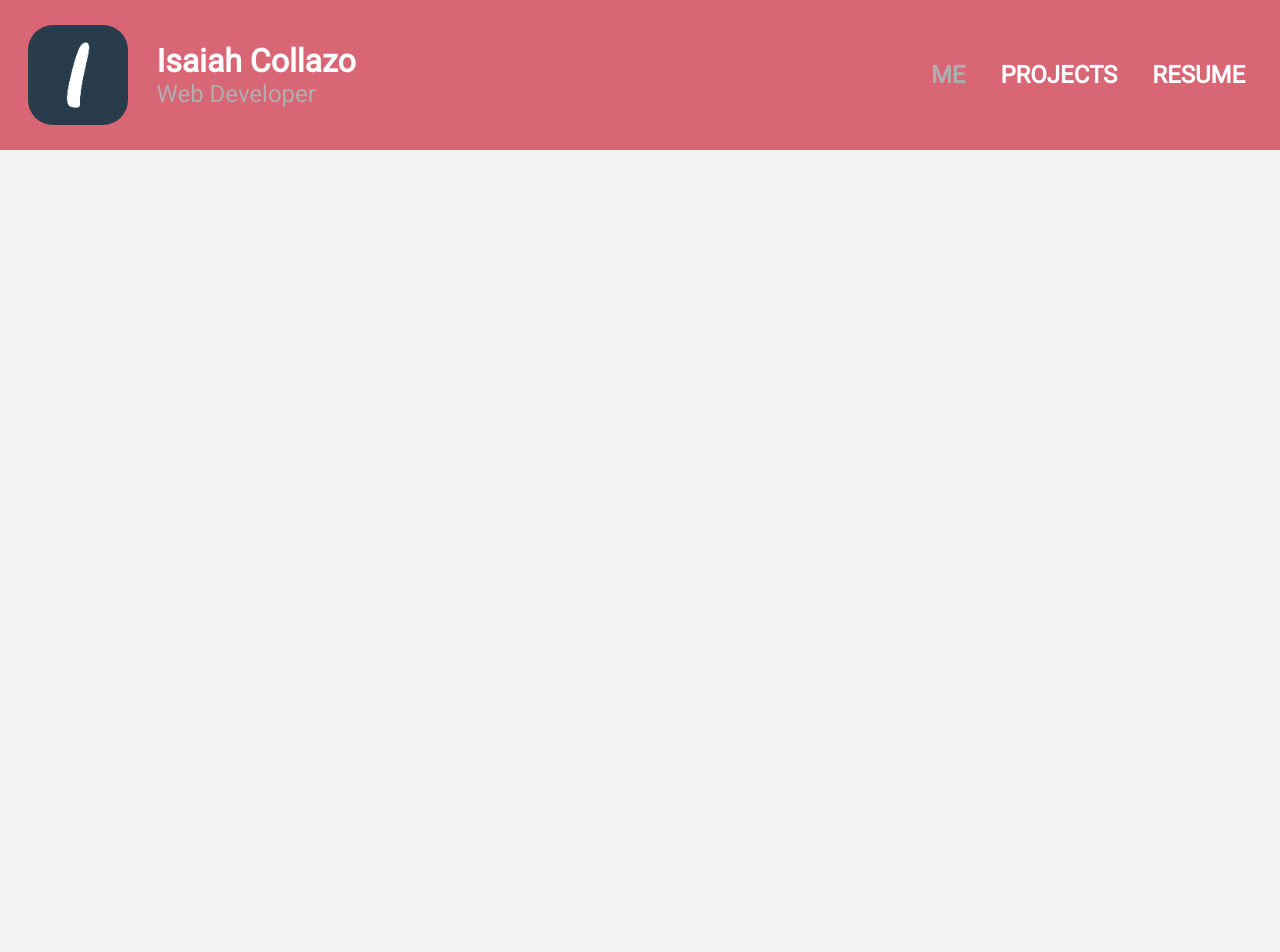
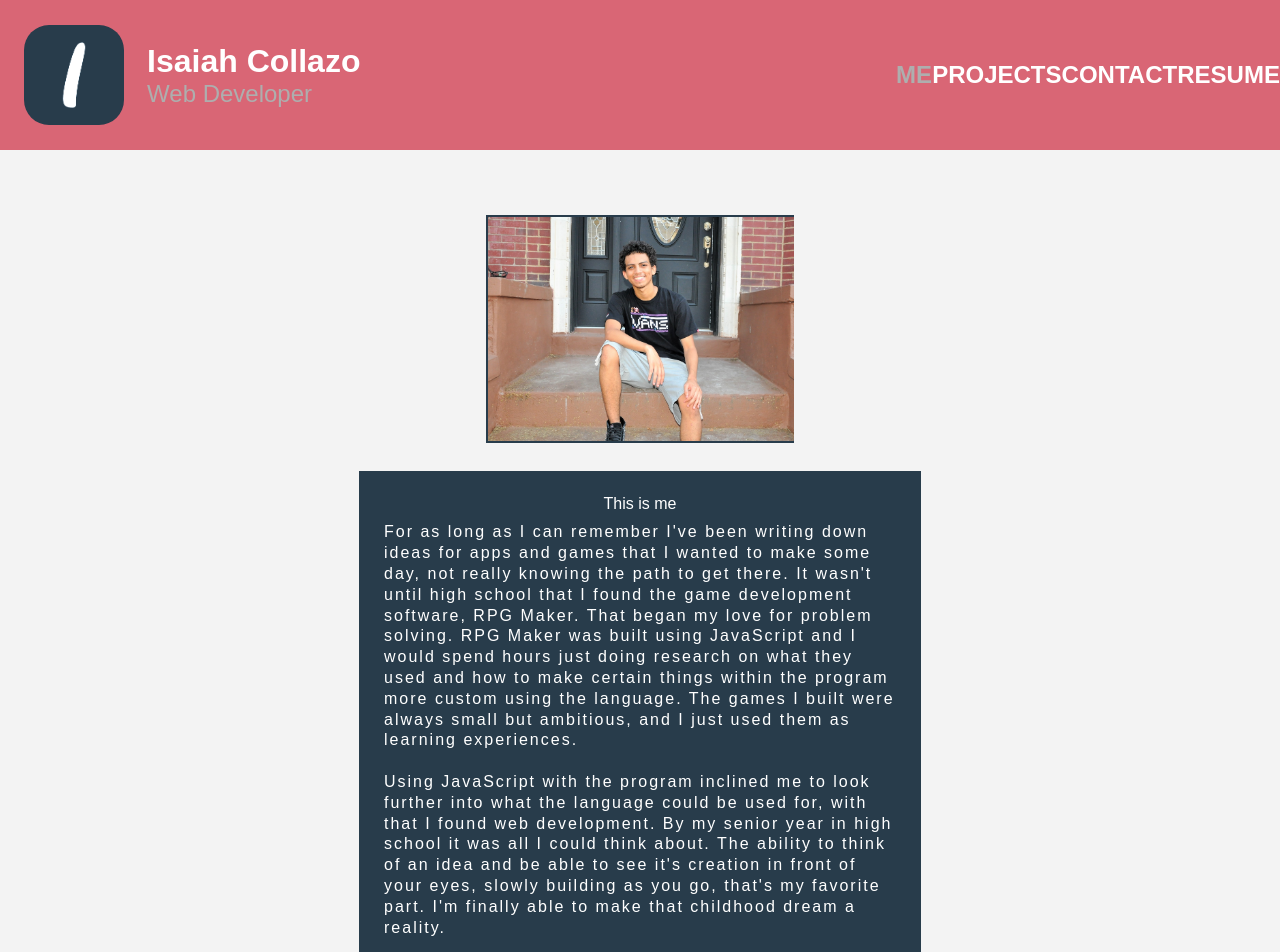
Before and after one commit to IsaiahCollazo99/portfolio-site, a React (Create React App) app in the folder isaiah-collazo/: page / in a window 1280 px wide. Shown: the top 952 px of the page. Before the commit the page ends 800 px from the top, so only its background shows below. Built offline with nearby package versions, Linux system fonts and the light colour scheme.

Commit message:
add in picture and bio to home page, change css

```diff
--- a/isaiah-collazo/src/App.css
+++ b/isaiah-collazo/src/App.css
@@ -1,5 +1,5 @@
 .App {
-  font-family: 'Roboto', sans-serif;
+  font-family: 'Advent Pro', sans-serif;
   display: flex;
   flex-direction: column;
 }
--- a/isaiah-collazo/src/App.js
+++ b/isaiah-collazo/src/App.js
@@ -4,6 +4,7 @@ import { Switch, Route } from 'react-router-dom';
 import Home from './components/home/Home';
 import Projects from './components/projects/Projects';
 import Header from './components/header/Header';
+import Contact from './components/contact/Contact';
 
 function App() {
   return (
@@ -17,6 +18,10 @@ function App() {
         <Route exact path={"/projects"}>
           <Projects />
         </Route>
+
+        <Route exact path={"/contact"}>
+          <Contact />>
+        </Route>
       </Switch>
     </div>
   );
--- /dev/null
+++ b/isaiah-collazo/src/components/contact/Contact.js
@@ -0,0 +1,11 @@
+import React from 'react';
+
+const Contact = () => {
+    return (
+        <div className="contactContainer">
+            contact
+        </div>
+    )
+}
+
+export default Contact;
--- a/isaiah-collazo/src/components/home/Home.js
+++ b/isaiah-collazo/src/components/home/Home.js
@@ -6,10 +6,23 @@ const Home = () => {
     return (
         <div className="homePageContainer">
             <div className="aboutMe">
-                <div className="aboutMeLeft">
+                <div className="aboutMePic">
+                    <img src={isaiah} alt="isaiah" className="aboutMeImg" />
+                </div>
 
-                </div>
-                <div className="aboutMeRight">
+                <div className="aboutMeText">
+                    <h1 className="aboutMeTitle">This is me</h1>
+                    <div className="aboutMePgraph">
+                        For as long as I can remember I've been writing down ideas for apps and games that I wanted to make some day, not really knowing the path to get there.
+                        It wasn't until high school that I found the game development software, RPG Maker. That began my love for problem solving. RPG Maker was built using JavaScript and
+                        I would spend hours just doing research on what they used and how to make certain things within the program more custom using the language. The games I built were
+                        always small but ambitious, and I just used them as learning experiences.
+                            <br />
+                            <br />
+                        Using JavaScript with the program inclined me to look further into what the language could be used for, with that I found web development. By my senior year in high
+                        school it was all I could think about. The ability to think of an idea and be able to see it's creation in front of your eyes, slowly building as you go, that's my
+                        favorite part. I'm finally able to make that childhood dream a reality.
+                    </div>
 
                 </div>
             </div>
--- a/isaiah-collazo/src/components/navBar/NavBar.js
+++ b/isaiah-collazo/src/components/navBar/NavBar.js
@@ -9,6 +9,7 @@ const NavBar = () => {
             <div className="navLinkContainer">
                 <NavLink exact to="/" className="navLink">ME</NavLink>
                 <NavLink exact to="/projects" className="navLink">PROJECTS</NavLink>
+                <NavLink to="/contact" className="navLink">CONTACT</NavLink>
                 <a className="navLink lastNav" href={resume} target="_blank">RESUME</a>
             </div>
         </nav>
--- a/isaiah-collazo/src/css/header/header.css
+++ b/isaiah-collazo/src/css/header/header.css
@@ -9,6 +9,7 @@
     margin-bottom: 25px;
     justify-content: space-between;
     color: white;
+    font-family: 'Raleway', sans-serif;;
 }
 
 .headerLeft {
--- a/isaiah-collazo/src/css/home/home.css
+++ b/isaiah-collazo/src/css/home/home.css
@@ -1,30 +1,45 @@
-/* .homePageContainer {
+.homePageContainer {
     width: 80%;
     align-self: center;
     display: flex;
+    justify-self: center;
+    margin-top: 40px;
 }
 
 .aboutMe {
-    display: grid;
-    grid-template-columns: 2fr 0.5fr 2fr;
-}
-
-.aboutMeLeft {
-    grid-column: 1 / 2;
-    border: 3px solid #283C4B;
-    padding: 20px;
-}
-
-.aboutMeRight {
-    grid-column: 3 / 4;
     display: flex;
-    justify-content: center;
-    border: 3px solid #283C4B;
-    background-color: #283C4B;
-    box-shadow: 3px 3px 0 black;
-    padding: 20px;
+    flex-direction: column;
+    align-self: center;
+    justify-self: center;
+    align-items: center;
 }
 
 .aboutMePic {
+    width: 30%;
+    overflow: hidden;
+}
+
+.aboutMeImg {
+    width: 100%;
+    border: 2px solid #283c4b;
+    margin-bottom: 25px;
+}
+
+.aboutMeText {
     width: 50%;
-} */
+    background-color: #283c4b;
+    color: white;
+    padding: 25px;
+}
+
+.aboutMeTitle {
+    font-family: "Raleway", sans-serif;
+    text-align: center;
+    margin-bottom: 10px;
+    font-size: 16px;
+}
+
+.aboutMePgraph {
+    letter-spacing: 2px;
+    line-height: 130%;
+}
```
